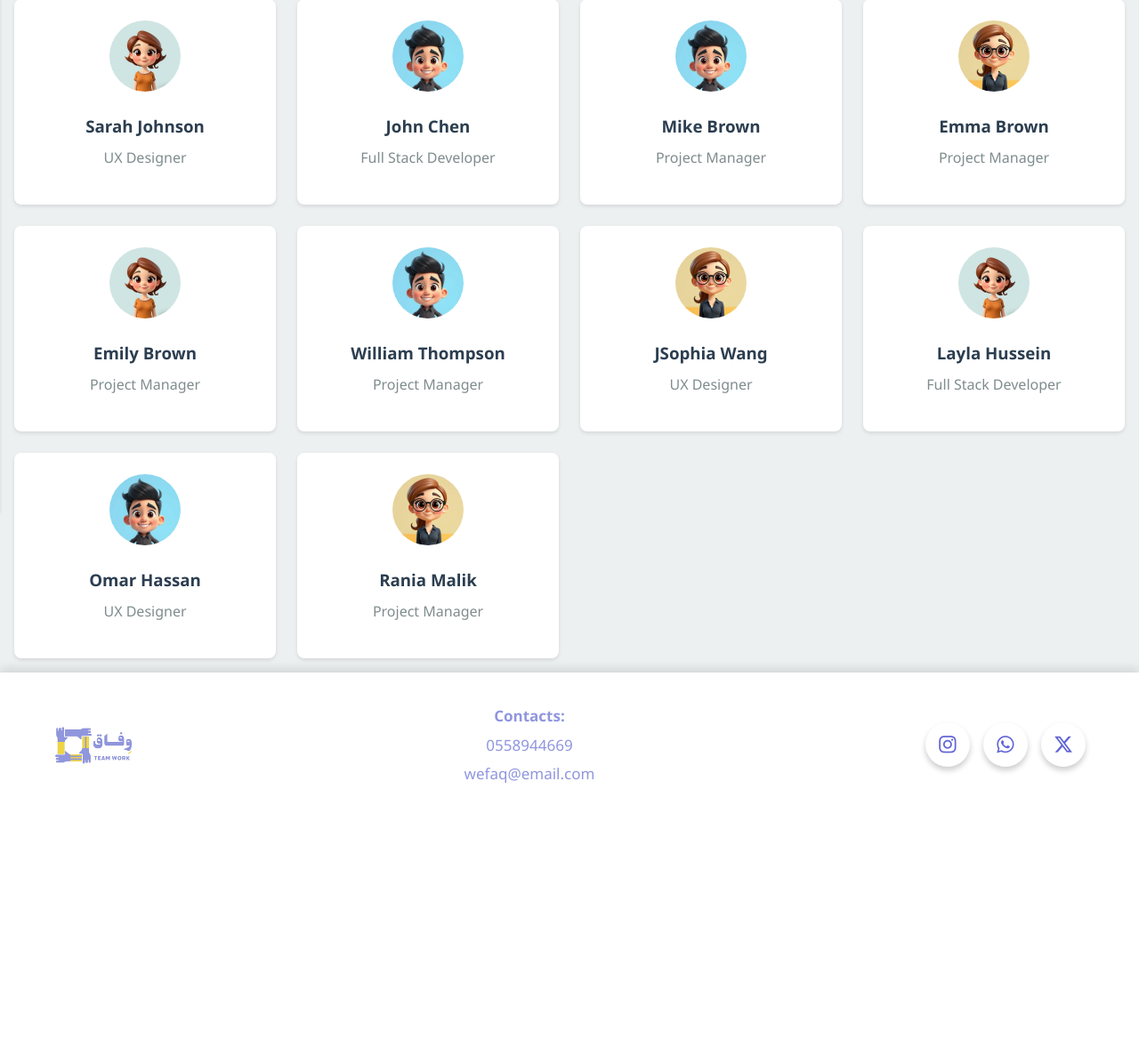
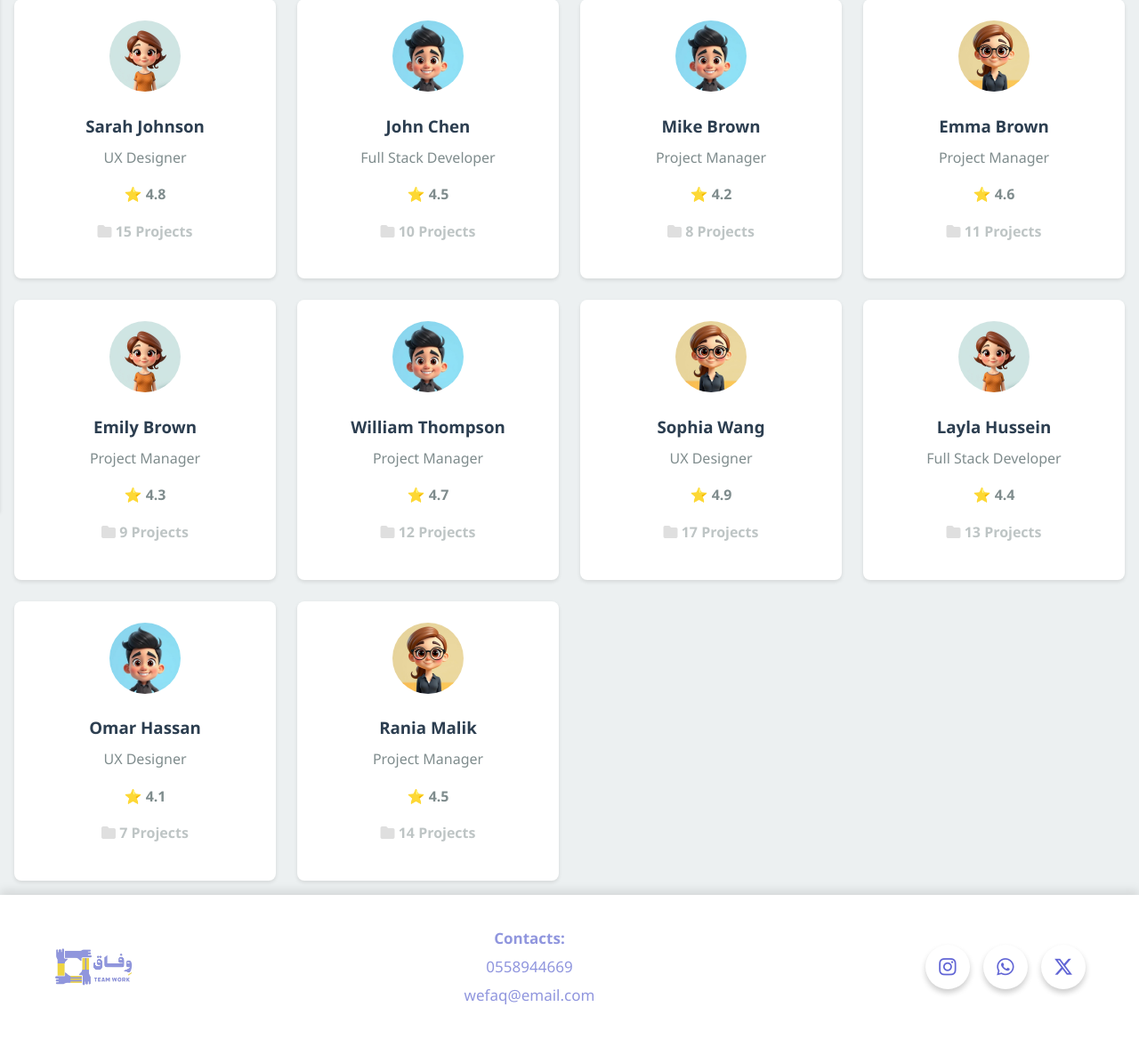
Before and after one commit to rima-15/Wefaq-project, a PHP site: page /community.html in a window 1280 px wide. Shown: the part 225-1393 px from the top of the page at 89% size. Before the commit the page ends 1105 px from the top, so only its background shows below. Run offline with PHP 8.4, Linux system fonts and the light colour scheme.

Commit message:
Merge origin/temp
Conflicts:
	public_html/AppointmentPage.html
	public_html/PatientHome.html
	public_html/PrescribePage.html
	public_html/style.css

```diff
--- a/Wefaq/public_html/community.html
+++ b/Wefaq/public_html/community.html
@@ -14,7 +14,7 @@
             <!-- Header will be loaded here -->
             <div class="community-content">
                 <div class="community-filters">
-                    <div class="search-bar">
+                    <div class="search-bar" >
                         <input type="text" placeholder="Search users...">
                         <button class="btn btn-primary">
                             <i class="fas fa-search"></i>
@@ -28,58 +28,84 @@
                          <img src="images/avatarF1.jpeg" alt="User" class="user-avatar">
                          <h3>Sarah Johnson</h3>
                          <p>UX Designer</p>
+                        <!--<div class="same-row">-->
+                         <p class="user-rating">⭐️ <strong>4.8</strong></p>
+                         <p class="user-projects"><i class="fas fa-folder"></i> <strong>15 Projects</strong></p>
+                         <!--</div>-->
+
                          </div>
+
                      <div class="user-card">
                          <img src="images/avatarM1.jpeg" alt="User" class="user-avatar">
                          <h3>John Chen</h3>
                          <p>Full Stack Developer</p>
+                         <p class="user-rating">⭐️ <strong>4.5</strong></p>
+                         <p class="user-projects"><i class="fas fa-folder"></i> <strong>10 Projects</strong></p>
                      </div>
+
                      <div class="user-card">
                          <img src="images/avatarM1.jpeg" alt="User" class="user-avatar">
                          <h3>Mike Brown</h3>
                          <p>Project Manager</p>
+                         <p class="user-rating">⭐️ <strong>4.2</strong></p>
+                         <p class="user-projects"><i class="fas fa-folder"></i> <strong>8 Projects</strong></p>
                      </div>
 
                      <div class="user-card">
                          <img src="images/avatarF2.jpeg" alt="User" class="user-avatar">
                          <h3>Emma Brown</h3>
                          <p>Project Manager</p>
+                         <p class="user-rating">⭐️ <strong>4.6</strong></p>
+                         <p class="user-projects"><i class="fas fa-folder"></i> <strong>11 Projects</strong></p>
                      </div>
 
                      <div class="user-card">
                          <img src="images/avatarF1.jpeg" alt="User" class="user-avatar">
                          <h3>Emily Brown</h3>
                          <p>Project Manager</p>
+                         <p class="user-rating">⭐️ <strong>4.3</strong></p>
+                         <p class="user-projects"><i class="fas fa-folder"></i> <strong>9 Projects</strong></p>
                      </div>
 
-                       <!-- Example user cards -->
                      <div class="user-card">
                          <img src="images/avatarM1.jpeg" alt="User" class="user-avatar">
                          <h3>William Thompson</h3>
                          <p>Project Manager</p>
+                         <p class="user-rating">⭐️ <strong>4.7</strong></p>
+                         <p class="user-projects"><i class="fas fa-folder"></i> <strong>12 Projects</strong></p>
                      </div>
                     <div class="user-card">
                          <img src="images/avatarF2.jpeg" alt="User" class="user-avatar">
-                        <h3>JSophia Wang</h3>
+                         <h3>Sophia Wang</h3>
                          <p>UX Designer</p>
+                         <p class="user-rating">⭐️ <strong>4.9</strong></p>
+                         <p class="user-projects"><i class="fas fa-folder"></i> <strong>17 Projects</strong></p>
                      </div>
+
                      <div class="user-card">
                          <img src="images/avatarF1.jpeg" alt="User" class="user-avatar">
                          <h3>Layla Hussein</h3>
                          <p>Full Stack Developer</p>
+                         <p class="user-rating">⭐️ <strong>4.4</strong></p>
+                         <p class="user-projects"><i class="fas fa-folder"></i> <strong>13 Projects</strong></p>
                      </div>
 
                      <div class="user-card">
                          <img src="images/avatarM1.jpeg" alt="User" class="user-avatar">
                          <h3>Omar Hassan</h3>
                          <p>UX Designer</p>
+                         <p class="user-rating">⭐️ <strong>4.1</strong></p>
+                         <p class="user-projects"><i class="fas fa-folder"></i> <strong>7 Projects</strong></p>
                      </div>
 
                      <div class="user-card">
                          <img src="images/avatarF2.jpeg" alt="User" class="user-avatar">
                          <h3>Rania Malik</h3>
                          <p>Project Manager</p>
+                         <p class="user-rating">⭐️ <strong>4.5</strong></p>
+                         <p class="user-projects"><i class="fas fa-folder"></i> <strong>14 Projects</strong></p>
                      </div>
+
                 </div>
             </div>
         </main>
--- a/Wefaq/public_html/styles.css
+++ b/Wefaq/public_html/styles.css
@@ -3125,3 +3125,41 @@ input:focus, select:focus, textarea:focus {
     max-width: 800px; /* Set a max-width to prevent it from becoming too large */
 
 }
+
+.user-info {
+    display: flex;
+    justify-content: space-between;
+    align-items: center;
+    font-size: 0.95rem;
+    font-weight: 500;
+    color: #34495e; /* Dark gray text */
+    margin-top: 8px;
+    padding: 5px 0;
+}
+
+.user-info p {
+    margin: 0; /* Remove margin to keep them on the same line */
+    display: flex;
+    align-items: center;
+    gap: 5px;
+    white-space: nowrap; /* Prevent wrapping */
+}
+
+.user-rating {
+    color: #EED442; /* Yellow for rating stars */
+}
+
+.user-projects {
+    color: #9096DE; /* Theme color for projects */
+    opacity: 0.5;
+}
+
+.user-projects i {
+    color: gray; /* Matching folder icon color */
+    opacity: 0.5;
+}
+/*.same-row{
+    display: flex;
+    justify-content: space-between;
+
+}*/
```
Lines whose indentation alone changed are shown as unchanged.
